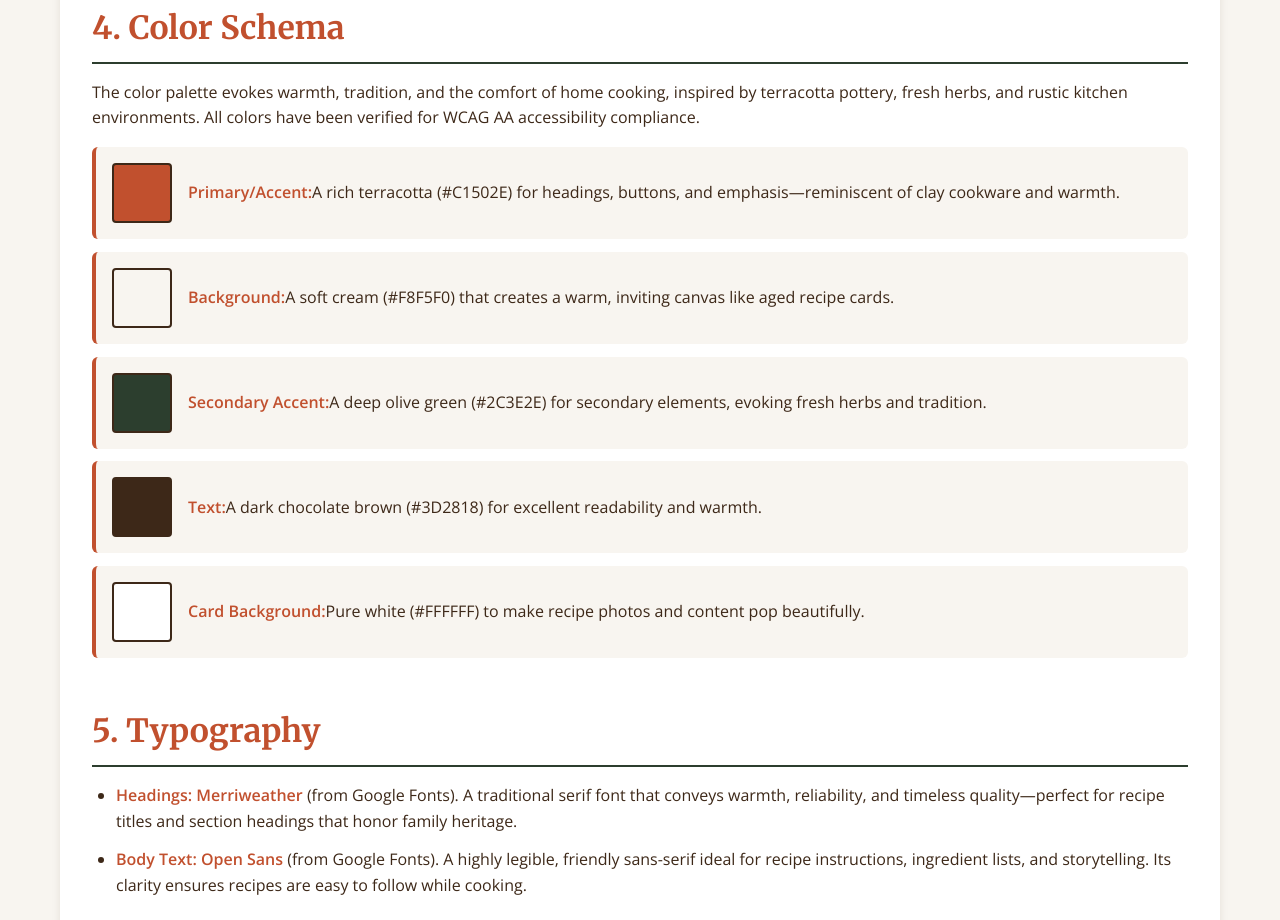
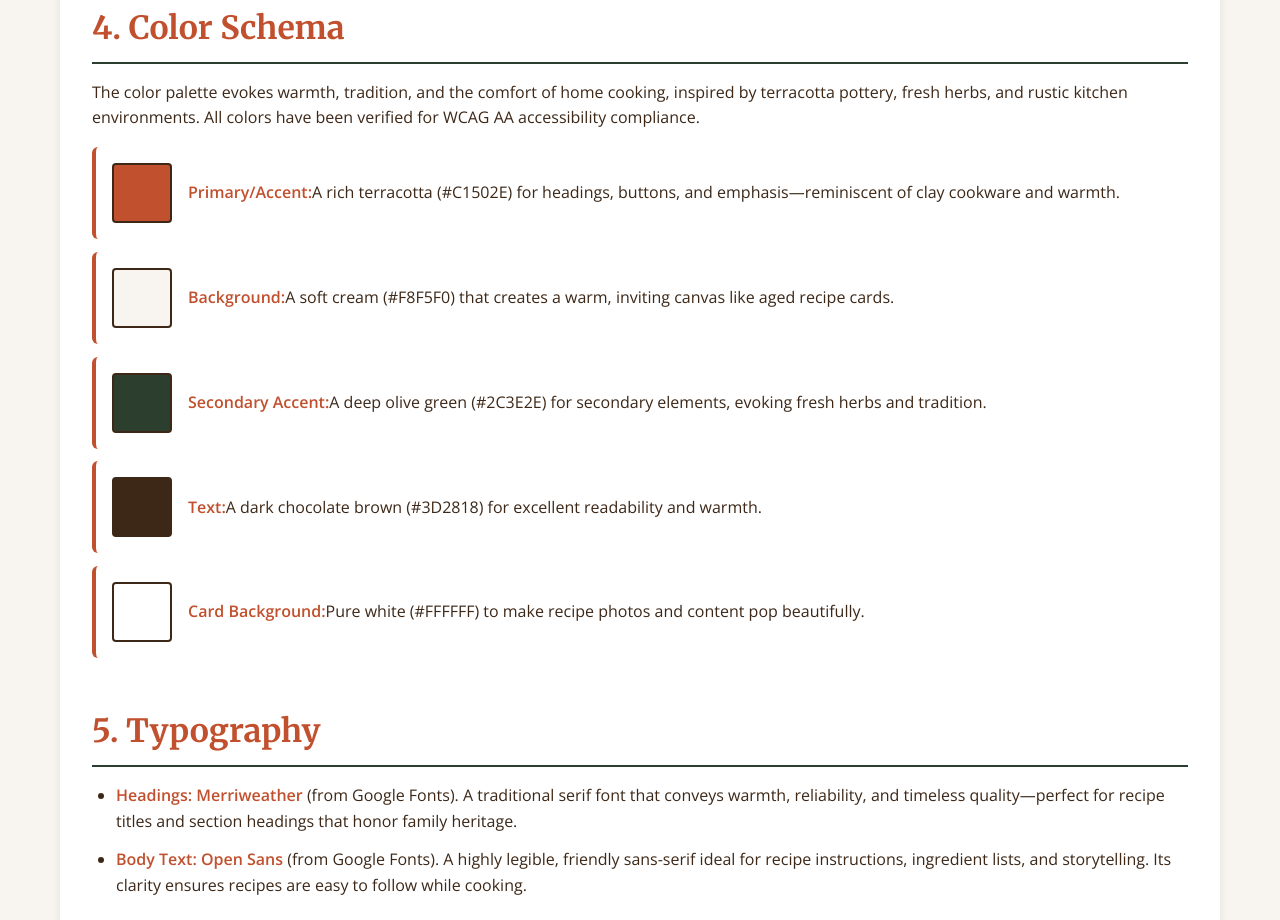
Before and after one commit to rafeleduardo/wdd231, a plain HTML site: page final/siteplan.html in a window 1280 px wide. Shown: the part 1111-2031 px from the top of the page. Drawn offline with nearby package versions, Linux system fonts and the light colour scheme.

Commit message:
Fixed color contrast

```diff
--- a/final/styles/siteplan.css
+++ b/final/styles/siteplan.css
@@ -91,7 +91,6 @@ li {
     display: flex;
     align-items: center;
     padding: 1rem;
-    background-color: #F8F5F0;
     border-radius: 6px;
     margin-bottom: 0.8rem;
     border-left: 4px solid #C1502E;
```
